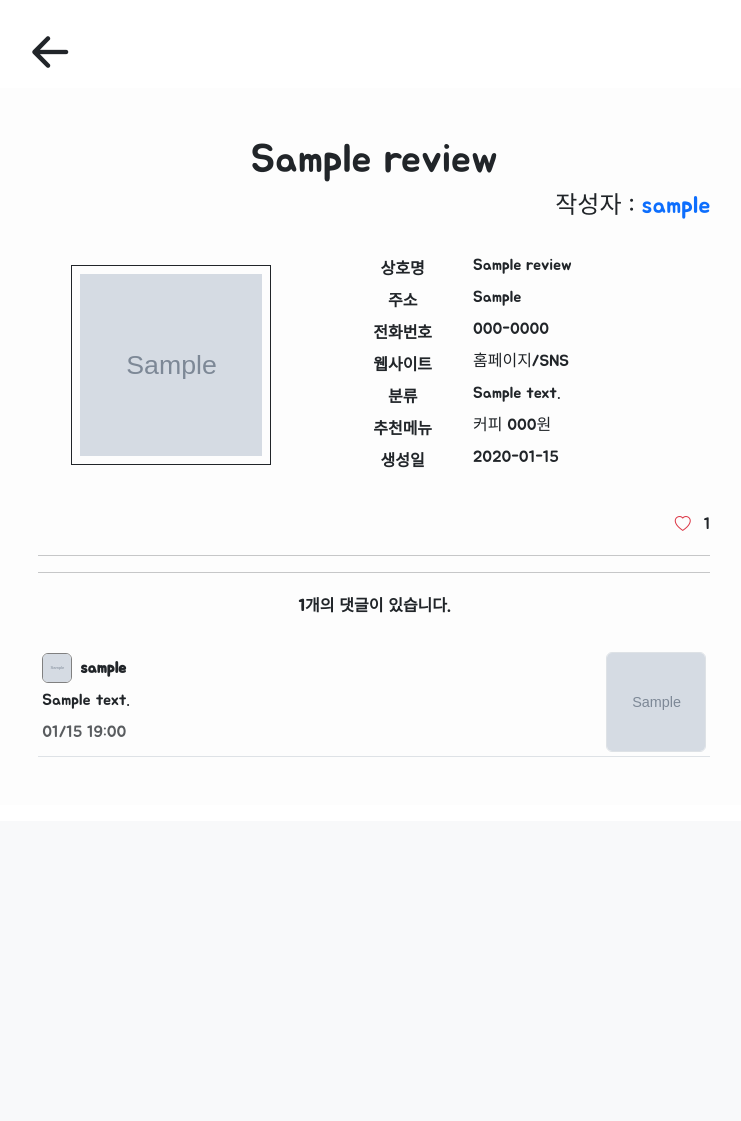
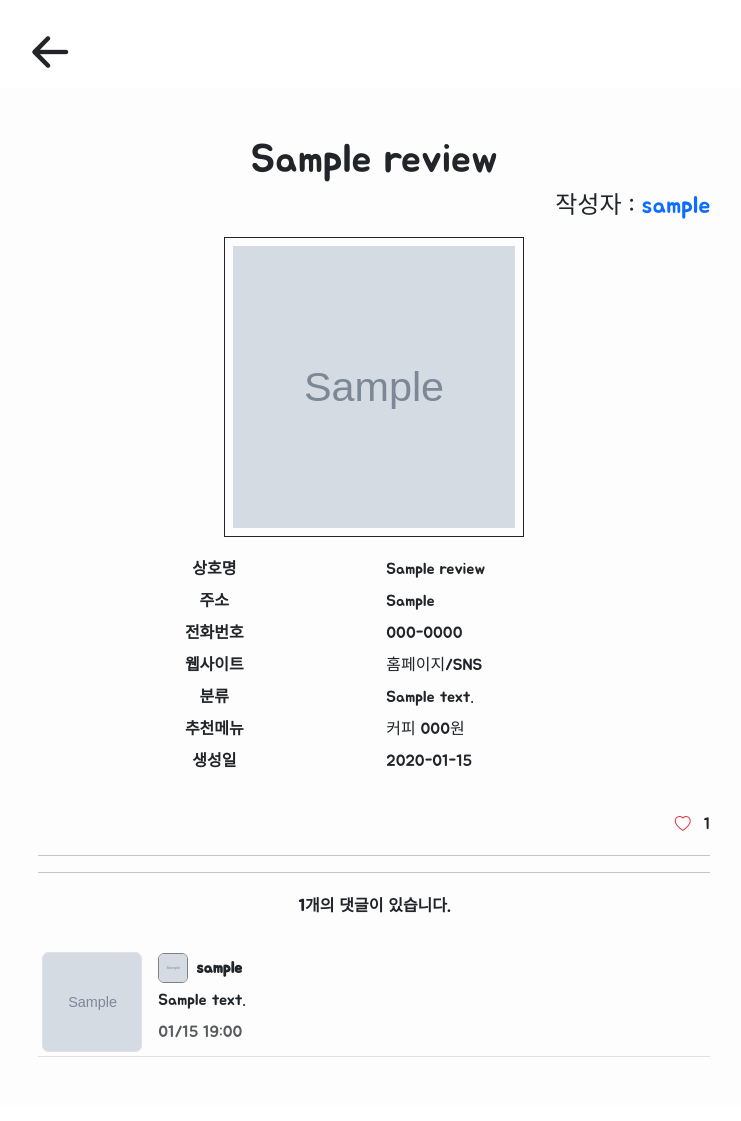
Before and after one commit to woocheolll/Dr.JJ, a Django app: page /1/ in a window 1280 px wide. Shown: the part 56-1177 px from the top of the page, without its empty margins (113-854 px from the left). Before the commit the page ends 813 px from the top, so only its background shows below. Run offline with Django 3.2, Linux system fonts and the light colour scheme; tables that the repository leaves empty hold one stand-in row (values such as "Sample post"); grey boxes marked "Sample" are stand-in pictures; some libraries are stand-ins or nearby versions.

Commit message:
detail-templates

```diff
--- a/articles/templates/articles/detail.html
+++ b/articles/templates/articles/detail.html
@@ -19,35 +19,33 @@
             {{review.user}}
           </a>
         </h4>
-        <div class="row my-3">
-          <div class="col-sm-12 col-md-5 d-flex justify-content-center align-items-center">
+        <div class="d-flex flex-column justify-content-center w-100 my-3">
+          <div class="d-flex justify-content-center align-items-center">
             <!-- 가게 이미지 -->
             {% if review.image %}
-            <img class="id-img p-2 border border-dark" src="{{ review.image.url }}" alt="{{ review.image }}">
+            <img class="id-img2 p-2 border border-dark" src="{{ review.image.url }}" alt="{{ review.image }}">
             {% else %}
-            <img class="id-img p-2 border border-dark" src="https://dummyimage.com/200x200/000/fff.png" alt="">
+            <img class="id-img2 p-2 border border-dark" src="https://dummyimage.com/200x200/000/fff.png" alt="">
             {% endif %}
           </div>
-          <div class="col-sm-12 col-md-7 d-flex justify-content-center">
+          <div class="d-flex justify-content-center align-items-center">
             <!-- 가게 정보 -->
-            <div class="d-flex align-items-center">
-              <dl class="row m-3 align-items-center">
-                <dt class="col-4 text-center">상호명</dt>
-                <dd class="col-8">{{ review.title }}</dd>
-                <dt class="col-4 text-center">주소</dt>
-                <dd class="col-8">{{ review.addr }}</dd>
-                <dt class="col-4 text-center">전화번호</dt>
-                <dd class="col-8">000-0000</dd>
-                <dt class="col-4 text-center">웹사이트</dt>
-                <dd class="col-8">홈페이지/SNS</dd>
-                <dt class="col-4 text-center">분류</dt>
-                <dd class="col-8">{{ review.content }}</dd>
-                <dt class="col-4 text-center">추천메뉴</dt>
-                <dd class="col-8">커피 000원</dd>
-                <dt class="col-4 text-center">생성일</dt>
-                <dd class="col-8">{{ review.created_at|date:'Y-m-d' }}</dd>
-              </dl>
-            </div>
+            <dl class="row m-3 align-items-center">
+              <dt class="col-6 text-center">상호명</dt>
+              <dd class="col-6 my-1">{{ review.title }}</dd>
+              <dt class="col-6 text-center">주소</dt>
+              <dd class="col-6 my-1">{{ review.addr }}</dd>
+              <dt class="col-6 text-center">전화번호</dt>
+              <dd class="col-6 my-1">000-0000</dd>
+              <dt class="col-6 text-center">웹사이트</dt>
+              <dd class="col-6 my-1">홈페이지/SNS</dd>
+              <dt class="col-6 text-center">분류</dt>
+              <dd class="col-6 my-1">{{ review.content }}</dd>
+              <dt class="col-6 text-center">추천메뉴</dt>
+              <dd class="col-6 my-1">커피 000원</dd>
+              <dt class="col-6 text-center">생성일</dt>
+              <dd class="col-6 my-1">{{ review.created_at|date:'Y-m-d' }}</dd>
+            </dl>
           </div>
         </div>
         <!-- 수정 / 삭제 -->
@@ -91,6 +89,9 @@
           <br>
           {% for comment in comments %}
           <div style="cursor: pointer;" onclick="location.href='{% url 'articles:comment_detail' review.pk comment.pk %}';" class="border-bottom p-1 d-flex justify-content-between comment-block-{{ comment.pk }}">
+            {% if comment.image %}
+                <img class="free-img rounded border me-3" src="{{ comment.image.url }}" alt="{{ comment.image }}">
+            {% endif %}
             <div class="d-flex flex-column w-100">
               <div class="d-flex align-items-center">
                 {% if comment.user.profile.image %}
@@ -114,9 +115,6 @@
                 </div>
               </div>
             </div>
-            {% if review.image %}
-                <img class="free-img rounded border" src="{{ comment.image.url }}" alt="{{ comment.image }}">
-            {% endif %}
           </div>
           {% empty %}
             <p>아직 아무도 못본거라고 믿자,,</p>
--- a/free/templates/free/index.html
+++ b/free/templates/free/index.html
@@ -33,10 +33,10 @@
     </div>
     {% if question_list %}
     {% for review in question_list %}
-        <div style="cursor: pointer;" onclick="location.href='{% url 'free:detail' review.pk %}';" class="border-bottom p-3 d-flex justify-content-between align-items-center">
+        <div style="cursor: pointer;" onclick="location.href='{% url 'free:detail' review.pk %}';" class="border-bottom p-3 d-flex align-items-center">
             <div class="d-flex flex-column w-100 me-2">
                 <h5 class="m-0">{{ review.title }}</h5>
-                <p class="my-2 free-content">{{ review.content }}</p>
+                <p class="text-muted my-2 free-content">{{ review.content }}</p>
                 <div class="d-flex justify-content-between">
                     <p class="m-0 text-muted">
                          {{ review.created_at | date:'m/d' }}
--- a/static/css/style.css
+++ b/static/css/style.css
@@ -91,6 +91,12 @@
   object-fit: cover;
 }
 
+.id-img2 {
+  width: 300px;
+  height: 300px;
+  object-fit: cover;
+}
+
 .form-box {
   max-width: 576px;
   border: solid 1px;
@@ -128,9 +134,9 @@
 }
 
 .free-content {
-  display: inline-block;
   white-space: nowrap;
   overflow: hidden;
+  width: 250px;
   text-overflow: ellipsis;
 }
 
```
Also changed, not shown: free/templates/free/detail.html (+7 -5 lines), images/images/바치케.jpg (added), images/images/바치케_i8jbksP.jpg (added).
